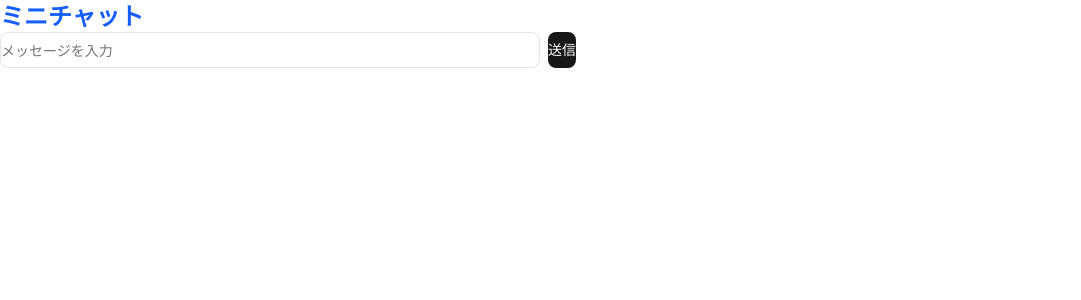
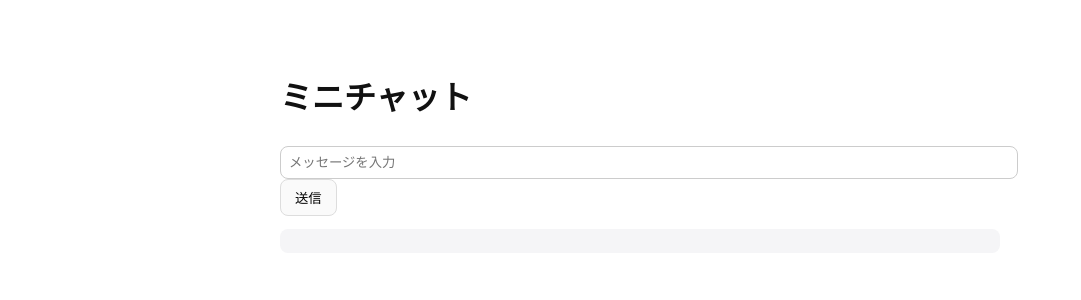
Before and after one commit to daligucheng/my-app, a Next.js app: page / in a window 1280 px wide. Shown: the top 300 px of the page, without its empty margins (0-1081 px from the left). Built offline with nearby package versions, Linux system fonts and the light colour scheme.

Commit message:
Update globals.css

```diff
--- a/app/globals.css
+++ b/app/globals.css
@@ -1,148 +1,11 @@
-@import "tailwindcss";
-@import "tw-animate-css";
-
-@custom-variant dark (&:is(.dark *));
-
-html,
-body {
-  max-width: 100vw;
-  overflow-x: hidden;
+/* 最小の素のCSS（Tailwindなし） */
+:root { --bg:#fff; --fg:#111; }
+html, body { margin:0; padding:16px; background:var(--bg); color:var(--fg);
+  font-family: -apple-system, system-ui, Segoe UI, Roboto, "Hiragino Kaku Gothic ProN",
+               "Hiragino Sans", Meiryo, "Noto Sans JP", sans-serif;
 }
-
-body {
-  -webkit-font-smoothing: antialiased;
-  -moz-osx-font-smoothing: grayscale;
-}
-
-* {
-  box-sizing: border-box;
-  padding: 0;
-  margin: 0;
-}
-
-a {
-  color: inherit;
-  text-decoration: none;
-}
-
-@media (prefers-color-scheme: dark) {
-  html {
-    color-scheme: dark;
-  }
-}
-
-@theme inline {
-  --radius-sm: calc(var(--radius) - 4px);
-  --radius-md: calc(var(--radius) - 2px);
-  --radius-lg: var(--radius);
-  --radius-xl: calc(var(--radius) + 4px);
-  --color-background: var(--background);
-  --color-foreground: var(--foreground);
-  --color-card: var(--card);
-  --color-card-foreground: var(--card-foreground);
-  --color-popover: var(--popover);
-  --color-popover-foreground: var(--popover-foreground);
-  --color-primary: var(--primary);
-  --color-primary-foreground: var(--primary-foreground);
-  --color-secondary: var(--secondary);
-  --color-secondary-foreground: var(--secondary-foreground);
-  --color-muted: var(--muted);
-  --color-muted-foreground: var(--muted-foreground);
-  --color-accent: var(--accent);
-  --color-accent-foreground: var(--accent-foreground);
-  --color-destructive: var(--destructive);
-  --color-border: var(--border);
-  --color-input: var(--input);
-  --color-ring: var(--ring);
-  --color-chart-1: var(--chart-1);
-  --color-chart-2: var(--chart-2);
-  --color-chart-3: var(--chart-3);
-  --color-chart-4: var(--chart-4);
-  --color-chart-5: var(--chart-5);
-  --color-sidebar: var(--sidebar);
-  --color-sidebar-foreground: var(--sidebar-foreground);
-  --color-sidebar-primary: var(--sidebar-primary);
-  --color-sidebar-primary-foreground: var(--sidebar-primary-foreground);
-  --color-sidebar-accent: var(--sidebar-accent);
-  --color-sidebar-accent-foreground: var(--sidebar-accent-foreground);
-  --color-sidebar-border: var(--sidebar-border);
-  --color-sidebar-ring: var(--sidebar-ring);
-}
-
-:root {
-  --radius: 0.625rem;
-  --background: oklch(1 0 0);
-  --foreground: oklch(0.145 0 0);
-  --card: oklch(1 0 0);
-  --card-foreground: oklch(0.145 0 0);
-  --popover: oklch(1 0 0);
-  --popover-foreground: oklch(0.145 0 0);
-  --primary: oklch(0.205 0 0);
-  --primary-foreground: oklch(0.985 0 0);
-  --secondary: oklch(0.97 0 0);
-  --secondary-foreground: oklch(0.205 0 0);
-  --muted: oklch(0.97 0 0);
-  --muted-foreground: oklch(0.556 0 0);
-  --accent: oklch(0.97 0 0);
-  --accent-foreground: oklch(0.205 0 0);
-  --destructive: oklch(0.577 0.245 27.325);
-  --border: oklch(0.922 0 0);
-  --input: oklch(0.922 0 0);
-  --ring: oklch(0.708 0 0);
-  --chart-1: oklch(0.646 0.222 41.116);
-  --chart-2: oklch(0.6 0.118 184.704);
-  --chart-3: oklch(0.398 0.07 227.392);
-  --chart-4: oklch(0.828 0.189 84.429);
-  --chart-5: oklch(0.769 0.188 70.08);
-  --sidebar: oklch(0.985 0 0);
-  --sidebar-foreground: oklch(0.145 0 0);
-  --sidebar-primary: oklch(0.205 0 0);
-  --sidebar-primary-foreground: oklch(0.985 0 0);
-  --sidebar-accent: oklch(0.97 0 0);
-  --sidebar-accent-foreground: oklch(0.205 0 0);
-  --sidebar-border: oklch(0.922 0 0);
-  --sidebar-ring: oklch(0.708 0 0);
-}
-
-.dark {
-  --background: oklch(0.145 0 0);
-  --foreground: oklch(0.985 0 0);
-  --card: oklch(0.205 0 0);
-  --card-foreground: oklch(0.985 0 0);
-  --popover: oklch(0.205 0 0);
-  --popover-foreground: oklch(0.985 0 0);
-  --primary: oklch(0.922 0 0);
-  --primary-foreground: oklch(0.205 0 0);
-  --secondary: oklch(0.269 0 0);
-  --secondary-foreground: oklch(0.985 0 0);
-  --muted: oklch(0.269 0 0);
-  --muted-foreground: oklch(0.708 0 0);
-  --accent: oklch(0.269 0 0);
-  --accent-foreground: oklch(0.985 0 0);
-  --destructive: oklch(0.704 0.191 22.216);
-  --border: oklch(1 0 0 / 10%);
-  --input: oklch(1 0 0 / 15%);
-  --ring: oklch(0.556 0 0);
-  --chart-1: oklch(0.488 0.243 264.376);
-  --chart-2: oklch(0.696 0.17 162.48);
-  --chart-3: oklch(0.769 0.188 70.08);
-  --chart-4: oklch(0.627 0.265 303.9);
-  --chart-5: oklch(0.645 0.246 16.439);
-  --sidebar: oklch(0.205 0 0);
-  --sidebar-foreground: oklch(0.985 0 0);
-  --sidebar-primary: oklch(0.488 0.243 264.376);
-  --sidebar-primary-foreground: oklch(0.985 0 0);
-  --sidebar-accent: oklch(0.269 0 0);
-  --sidebar-accent-foreground: oklch(0.985 0 0);
-  --sidebar-border: oklch(1 0 0 / 10%);
-  --sidebar-ring: oklch(0.556 0 0);
-}
-
-@layer base {
-  * {
-    @apply border-border outline-ring/50;
-  }
-  body {
-    @apply bg-background text-foreground;
-  }
-}
+a { color: inherit; text-decoration: underline; }
+pre { white-space: pre-wrap; background:#f5f5f7; padding:12px; border-radius:8px; }
+button { padding:8px 14px; border-radius:8px; border:1px solid #ddd; background:#fafafa; }
+input { padding:8px; border-radius:8px; border:1px solid #ccc; width:100%; }
+main { max-width: 720px; margin: 40px auto; line-height: 1.65; }
```
